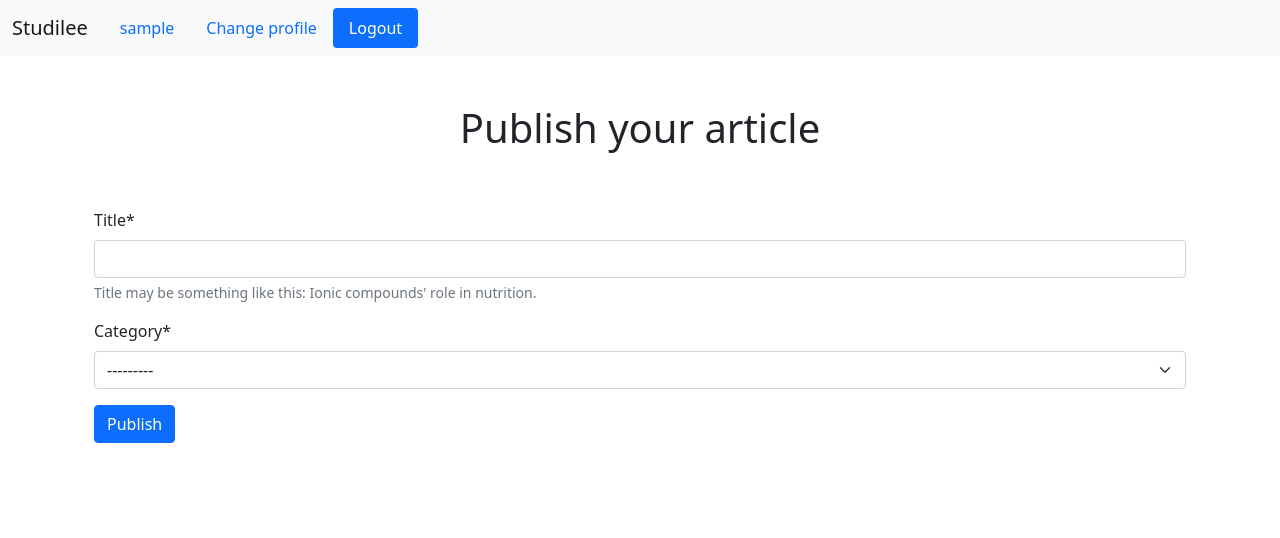
After one commit to Andrew-157/dj_project_4, a Django app: page /publish/ in a window 1280 px wide. The commit adds this page. Shown: the top 538 px of the page. Run offline with Django 4.2, Linux system fonts and the light colour scheme; the visitor is signed in with stand-in values (Sample User, id 1); data that the repository does not hold is empty; some libraries are stand-ins or nearby versions.

Commit message:
PostArticleView

```diff
--- a/private/forms.py
+++ b/private/forms.py
@@ -4,9 +4,9 @@ from core.models import Article
 
 
 class CreateArticleForm(forms.ModelForm):
-    fields = forms.CharField(help_text='Some text',
-                             max_length=255,
-                             min_length=5)
+    title = forms.CharField(help_text="Title may be something like this: Ionic compounds' role in nutrition.",
+                            max_length=255,
+                            min_length=5)
 
     class Meta:
         model = Article
--- a/private/templates/private/private_page.html
+++ b/private/templates/private/private_page.html
@@ -4,5 +4,6 @@
 {% block content %}
 <div class="container py-5">
     <h1>Your private page, {{ user }}</h1>
+    <a href="{% url 'private:post-article' %}">Post new article</a>
 </div>
 {% endblock %}
--- /dev/null
+++ b/private/templates/private/publish_article.html
@@ -0,0 +1,16 @@
+{% extends 'core/base.html' %}
+
+
+{% block content %}
+<div class="container py-5">
+    <h1 class="text-center">Publish your article</h1>
+    {% load crispy_forms_tags %}
+    <div class="container py-5">
+        <form action="{% url 'private:post-article' %}" method="post">
+            {% csrf_token %}
+            {{ form|crispy }}
+            <button type="submit" class="btn btn-primary">Publish</button>
+        </form>
+    </div>
+</div>
+{% endblock %}
--- a/private/urls.py
+++ b/private/urls.py
@@ -6,5 +6,6 @@ app_name = 'private'
 
 
 urlpatterns = [
-    path('you/', views.PrivatePageView.as_view(), name='private-page')
+    path('you/', views.PrivatePageView.as_view(), name='private-page'),
+    path('publish/', views.PostArticleView.as_view(), name='post-article')
 ]
--- a/private/views.py
+++ b/private/views.py
@@ -1,7 +1,16 @@
+from django.contrib import messages
 from django.contrib.auth.decorators import login_required
+from django.contrib.auth.mixins import LoginRequiredMixin
+from django.http import HttpResponse
 from django.utils.decorators import method_decorator
 from django.shortcuts import render
+from django.urls import reverse_lazy
 from django.views import View
+from django.views.generic import FormView
+from django.views.generic.edit import CreateView, DeleteView
+
+from private.forms import CreateArticleForm
+from core.models import Article
 
 
 class PrivatePageView(View):
@@ -13,3 +22,16 @@ class PrivatePageView(View):
     @method_decorator(login_required)
     def dispatch(self, request, *args, **kwargs):
         return super().dispatch(request, *args, **kwargs)
+
+
+class PostArticleView(LoginRequiredMixin, CreateView):
+    template_name = 'private/publish_article.html'
+    form_class = CreateArticleForm
+    success_url = reverse_lazy('private:private-page')
+    model = Article
+
+    def form_valid(self, form) -> HttpResponse:
+        form.instance.author = self.request.user
+        messages.success(
+            self.request, 'Great! You posted new article. Now add some sections to it.')
+        return super().form_valid(form)
```
